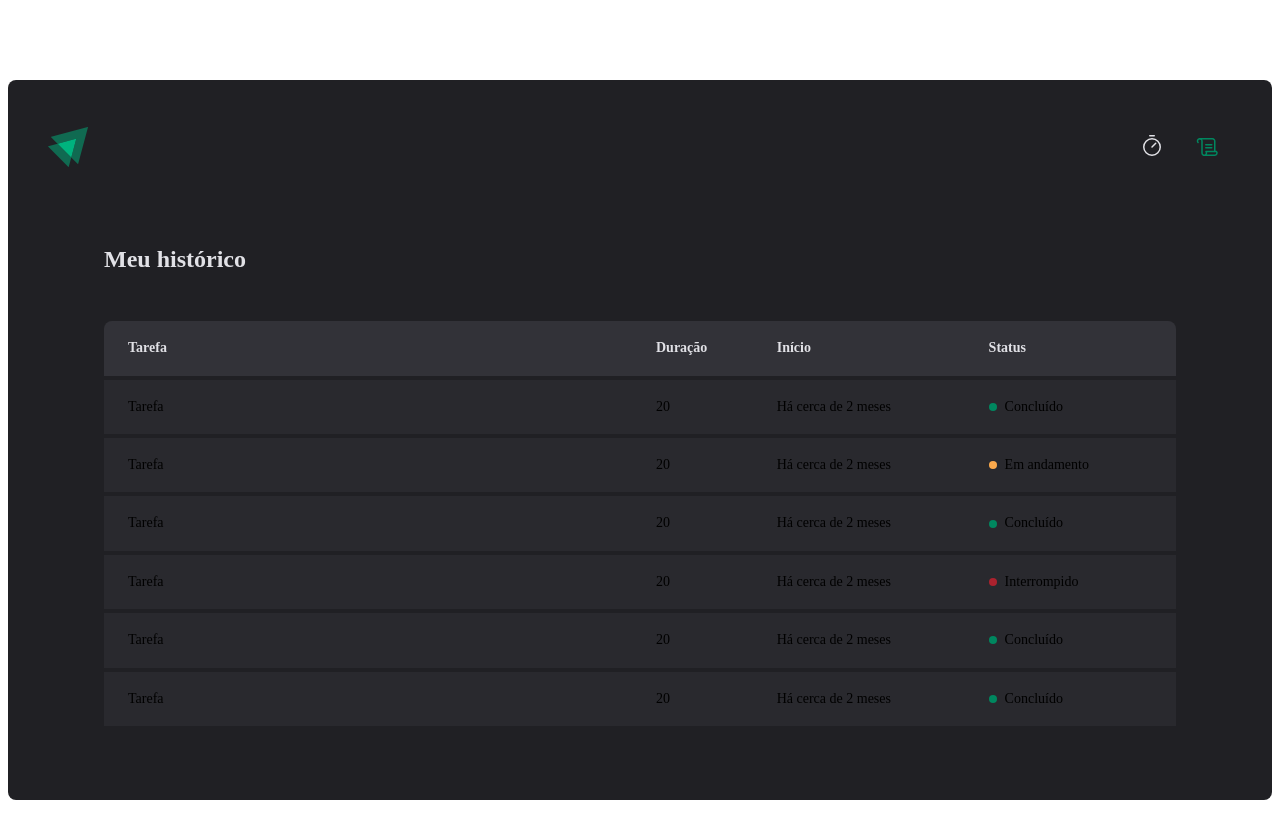
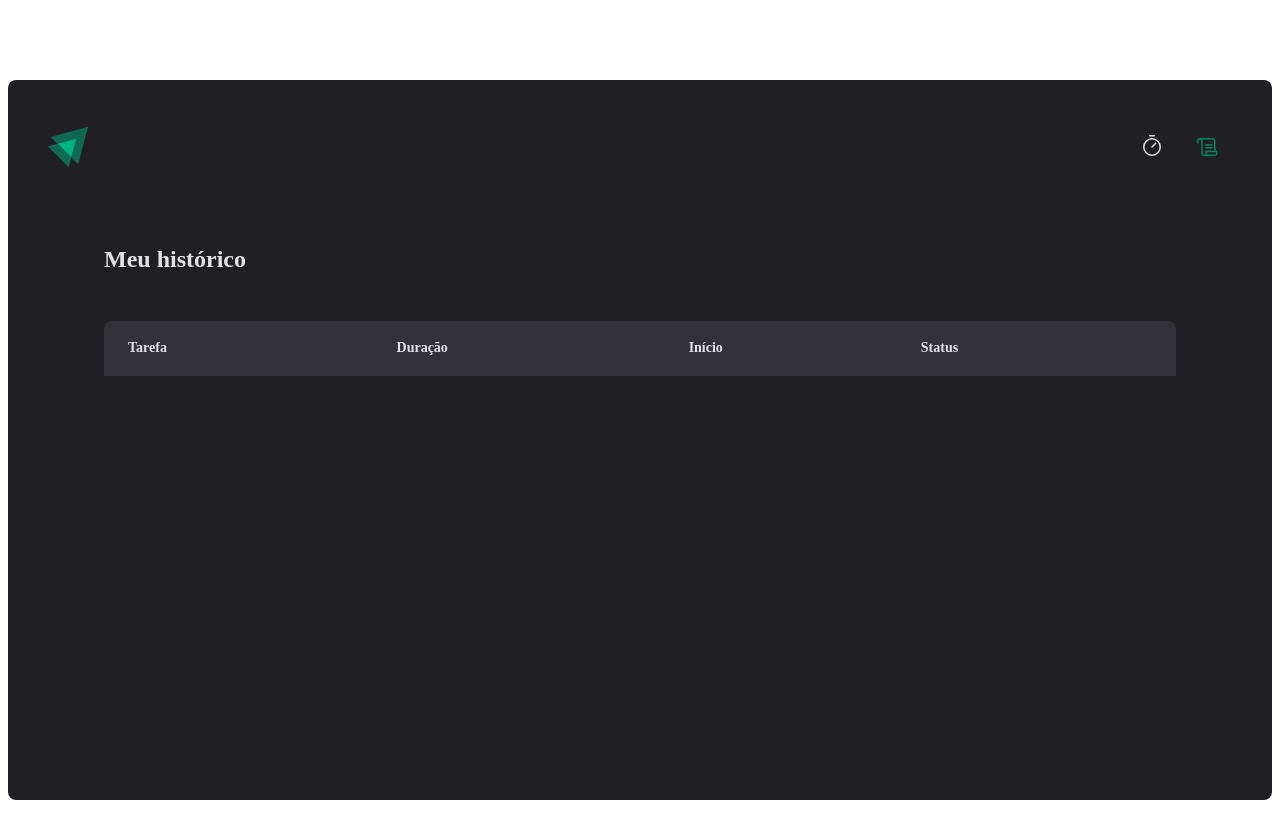
Before and after one commit to brunogm2/react-timer, a React (Vite) app: page /history in a window 1280 px wide. Shown: the top 838 px of the page. Built offline with nearby package versions, Linux system fonts and the light colour scheme.

Commit message:
♻️refactor: implementing state user get / format date ptBR

```diff
--- a/src/pages/History/index.tsx
+++ b/src/pages/History/index.tsx
@@ -1,4 +1,6 @@
 import { useContext } from "react";
+import { formatDistanceToNow } from 'date-fns';
+import ptBR from'date-fns/locale/pt-BR'
 import { CyclesContext } from "../../contexts/CyclesContext";
 import { HistoryContainer, HistoryList, Status } from "./styles";
 
@@ -21,66 +23,23 @@
           </thead>
 
           <tbody>
-            <tr>
-              <td>Tarefa</td>
-              <td>20</td>
-              <td>Há cerca de 2 meses</td>
-              <td>
-                <Status statusColor="green">
-                  Concluído
-                </Status>
-              </td>
-            </tr>
-            <tr>
-              <td>Tarefa</td>
-              <td>20</td>
-              <td>Há cerca de 2 meses</td>
-              <td>
-                <Status statusColor="yellow">
-                  Em andamento
-                </Status>
-              </td>
-            </tr>
-            <tr>
-              <td>Tarefa</td>
-              <td>20</td>
-              <td>Há cerca de 2 meses</td>
-              <td>
-                <Status statusColor="green">
-                  Concluído
-                </Status>
-              </td>
-            </tr>
-            <tr>
-              <td>Tarefa</td>
-              <td>20</td>
-              <td>Há cerca de 2 meses</td>
-              <td>
-                <Status statusColor="red">
-                  Interrompido
-                </Status>
-              </td>
-            </tr>
-            <tr>
-              <td>Tarefa</td>
-              <td>20</td>
-              <td>Há cerca de 2 meses</td>
-              <td>
-                <Status statusColor="green">
-                  Concluído
-                </Status>
-              </td>
-            </tr>
-            <tr>
-              <td>Tarefa</td>
-              <td>20</td>
-              <td>Há cerca de 2 meses</td>
-              <td>
-                <Status statusColor="green">
-                  Concluído
-                </Status>
-              </td>
-            </tr>
+            {cycles.map(cycle => {
+              return(
+                <tr key={cycle.id}>
+                  <td>{cycle.task}</td>
+                  <td>{cycle.minutesAmount} minutos</td>
+                  <td>{formatDistanceToNow(cycle.startDate, {
+                    addSuffix: true,
+                    locale: ptBR
+                  })}</td>
+                  <td>
+                    { cycle.finishedDate && <Status statusColor="green">Concluído</Status> }
+                    { cycle.interruptedDate && <Status statusColor="red">Interrompido</Status> }
+                    { (!cycle.finishedDate && !cycle.interruptedDate) && <Status statusColor="yellow">Em andamento</Status> }
+                  </td>
+                </tr>
+              );
+            })}
           </tbody>
         </table>
       </HistoryList>
```
